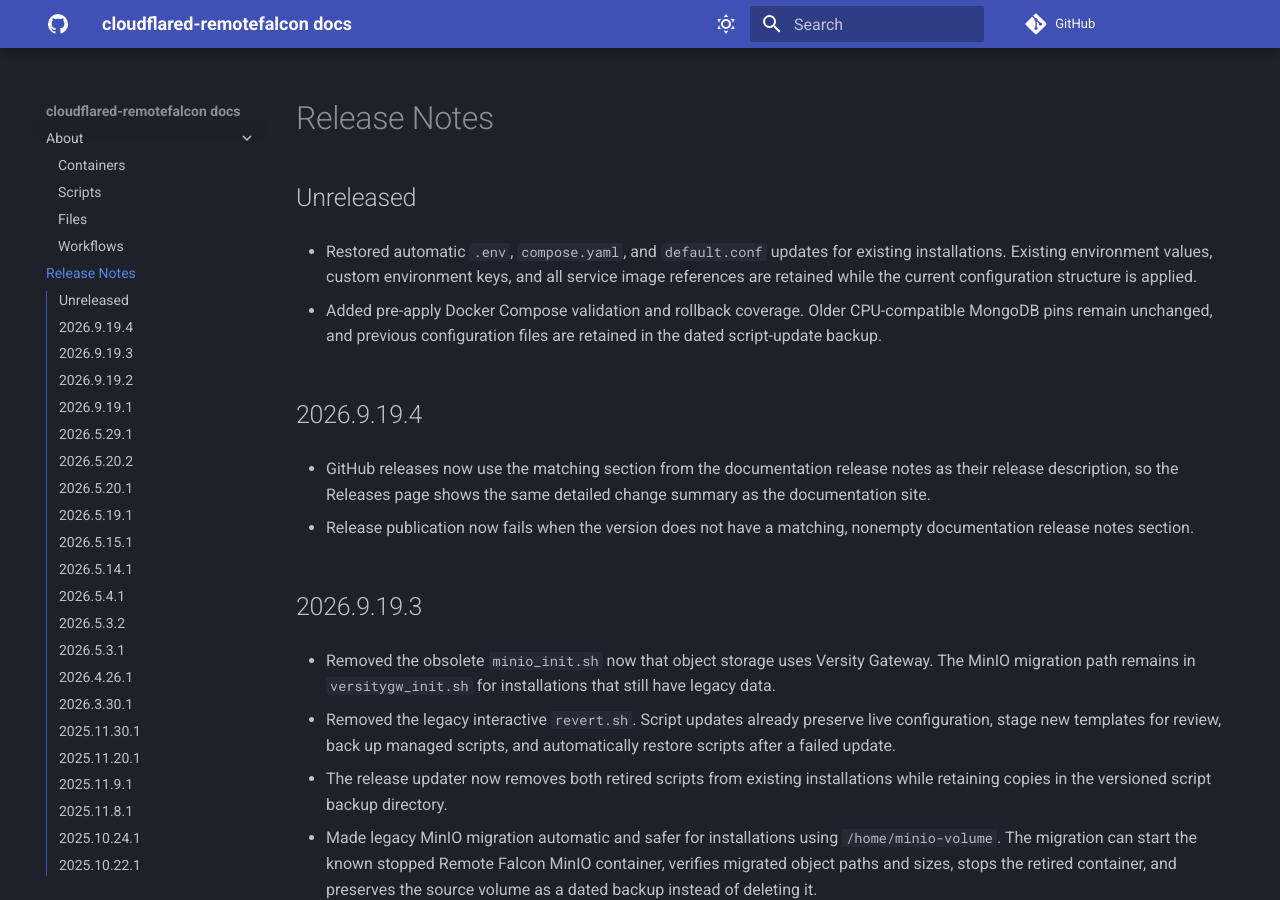
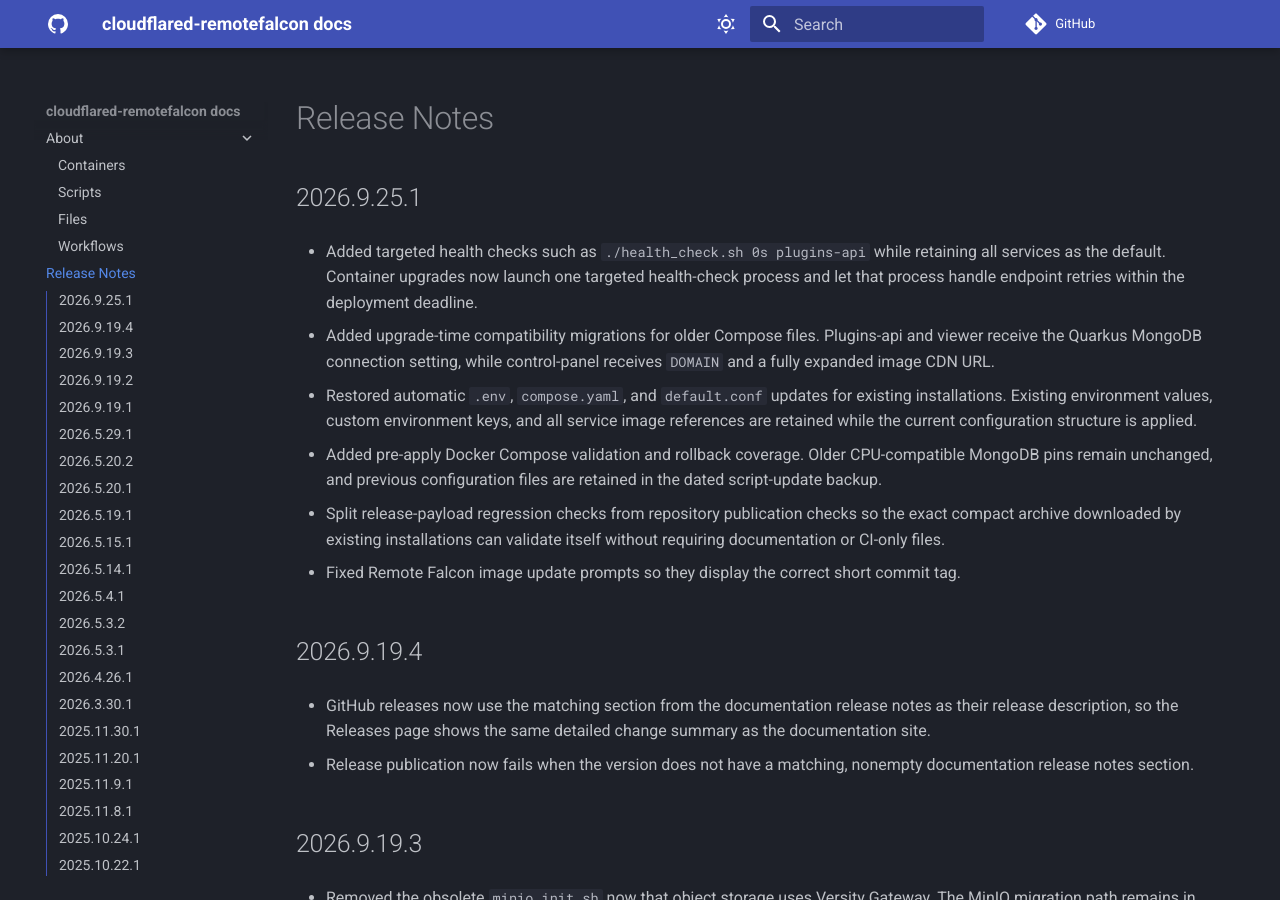
Before and after one commit to Ne0n09/cloudflared-remotefalcon, an MkDocs documentation site: the page built from docs/release-notes.md, in a window 1280 px wide and 900 px high. Built offline with MkDocs 1.6.1 and Material for MkDocs 9.7.7, drawn with Linux system fonts in a browser that asks for light colours; comment, search, counter and statistics services are not loaded.

Commit message:
Prepare v2026.9.25.1 release

```diff
--- a/docs/release-notes.md
+++ b/docs/release-notes.md
@@ -1,10 +1,18 @@
 # Release Notes
 
-## Unreleased
+## 2026.9.25.1
+
+- Added targeted health checks such as `./health_check.sh 0s plugins-api` while retaining all services as the default. Container upgrades now launch one targeted health-check process and let that process handle endpoint retries within the deployment deadline.
+
+- Added upgrade-time compatibility migrations for older Compose files. Plugins-api and viewer receive the Quarkus MongoDB connection setting, while control-panel receives `DOMAIN` and a fully expanded image CDN URL.
 
 - Restored automatic `.env`, `compose.yaml`, and `default.conf` updates for existing installations. Existing environment values, custom environment keys, and all service image references are retained while the current configuration structure is applied.
 
 - Added pre-apply Docker Compose validation and rollback coverage. Older CPU-compatible MongoDB pins remain unchanged, and previous configuration files are retained in the dated script-update backup.
+
+- Split release-payload regression checks from repository publication checks so the exact compact archive downloaded by existing installations can validate itself without requiring documentation or CI-only files.
+
+- Fixed Remote Falcon image update prompts so they display the correct short commit tag.
 
 ## 2026.9.19.4
 
```
Also changed, not shown: 3 other files.
